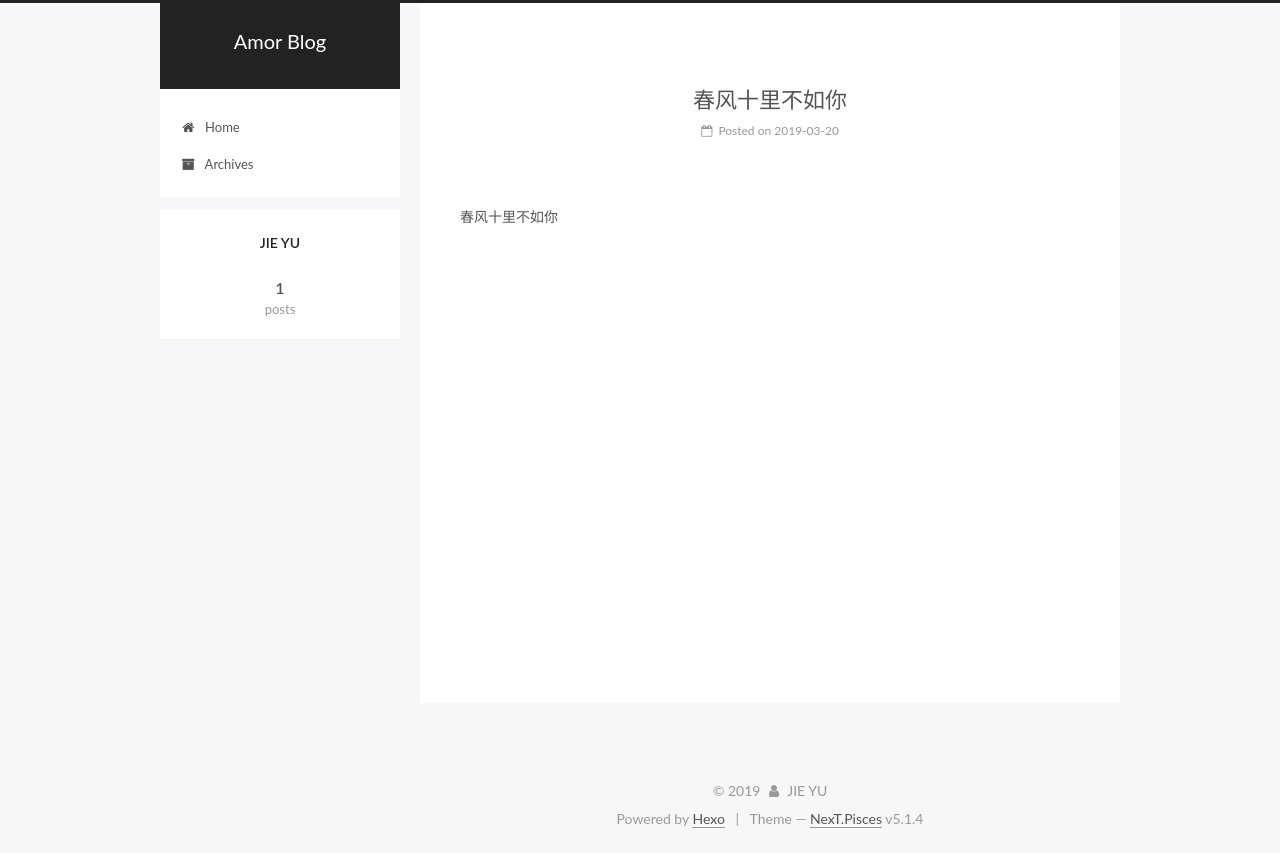
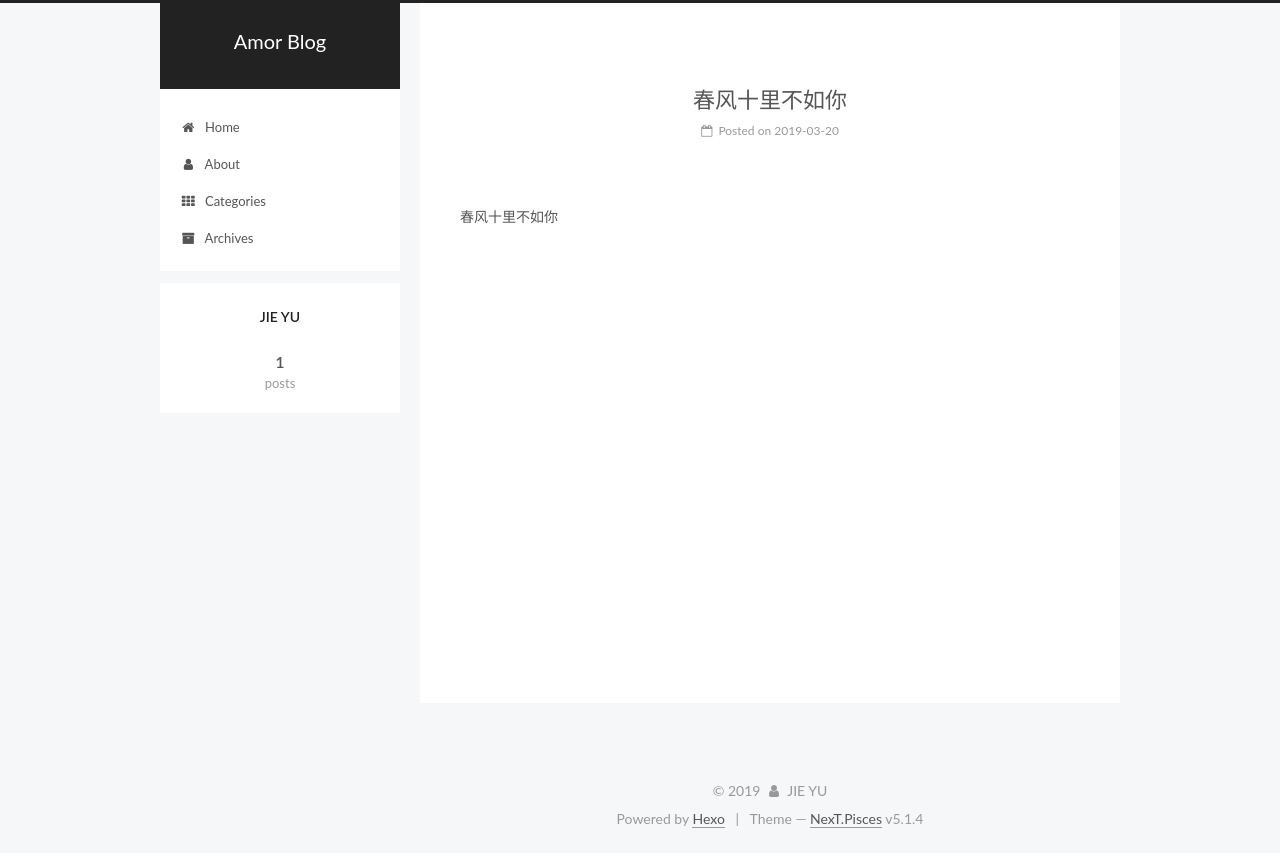
Before and after one commit to Amorness/Amor.github.io, a plain HTML site: page 2019/03/20/hhh/index.html in a window 1280 px wide. Drawn offline with Linux system fonts and the light colour scheme.

Commit message:
Site updated: 2019-03-20 15:04:51

```diff
--- a/2019/03/20/hhh/index.html
+++ b/2019/03/20/hhh/index.html
@@ -186,6 +186,26 @@
               <i class="menu-item-icon fa fa-fw fa-home"></i> <br>
 
             Home
+          </a>
+        </li>
+
+
+        <li class="menu-item menu-item-about">
+          <a href="/about/" rel="section">
+
+              <i class="menu-item-icon fa fa-fw fa-user"></i> <br>
+
+            About
+          </a>
+        </li>
+
+
+        <li class="menu-item menu-item-categories">
+          <a href="/categories/" rel="section">
+
+              <i class="menu-item-icon fa fa-fw fa-th"></i> <br>
+
+            Categories
           </a>
         </li>
 
--- a/css/main.css
+++ b/css/main.css
@@ -1823,7 +1823,7 @@ pre .javascript .function {
   width: 4px;
   height: 4px;
   border-radius: 50%;
-  background: #030b83;
+  background: #ff9deb;
 }
 .links-of-blogroll {
   font-size: 13px;
```
Also changed, not shown: archives/2019/03/index.html (+20 -0 lines), archives/2019/index.html (+20 -0 lines), archives/index.html (+20 -0 lines), index.html (+20 -0 lines).
